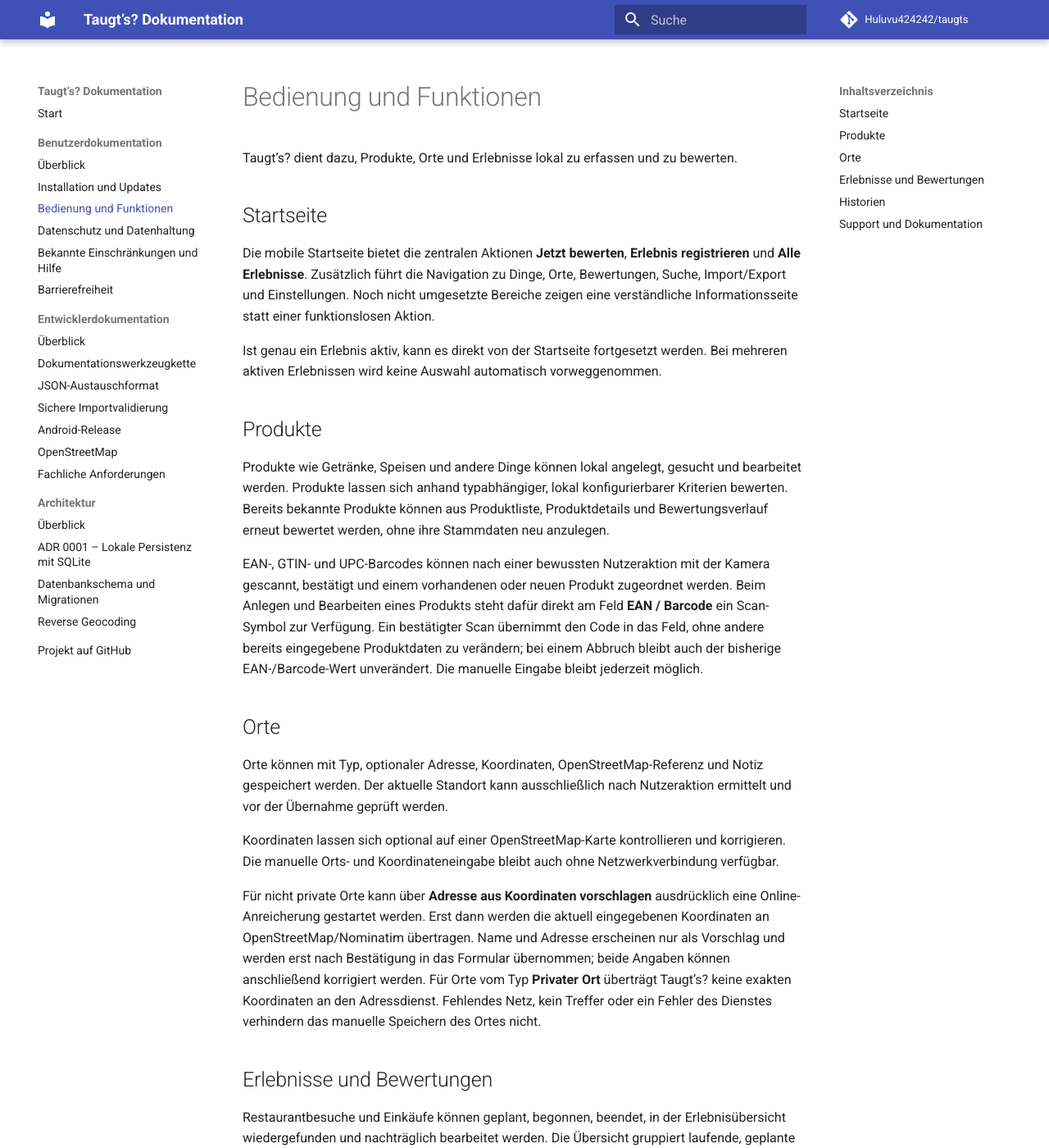
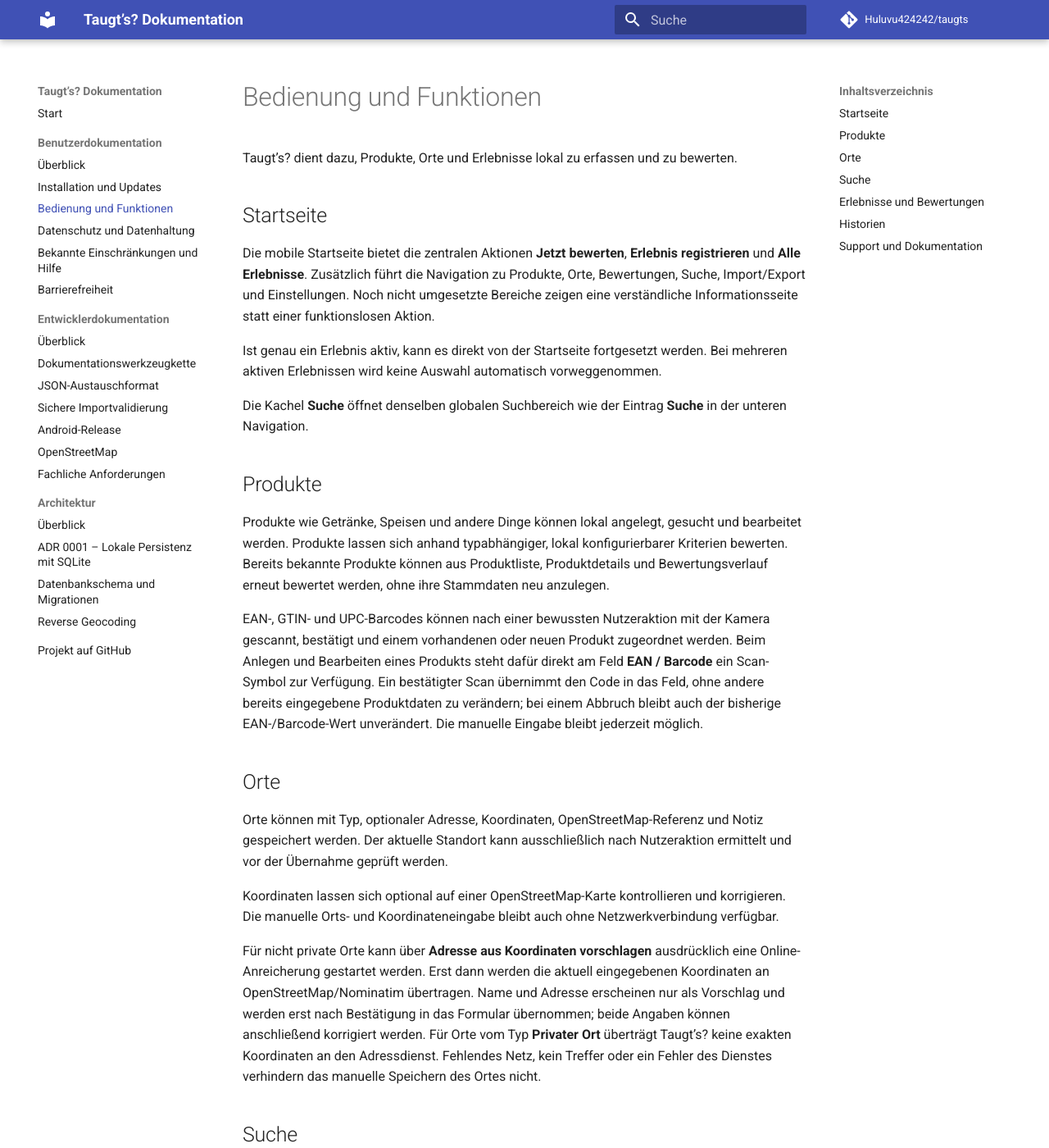
Before and after one commit to Huluvu424242/taugts, an MkDocs documentation site: the page built from docs/benutzer/bedienung.md, in a window 1280 px wide and 1400 px high. Shown: the whole window at 82% size. Built offline with MkDocs 1.6.1 and Material for MkDocs 9.7.7, drawn with Linux system fonts in a browser that asks for light colours; comment, search, counter and statistics services are not loaded; some of the changed text lies outside the part shown.

Commit message:
Bug #182: Such-Einstieg dokumentieren

```diff
--- a/docs/benutzer/bedienung.md
+++ b/docs/benutzer/bedienung.md
@@ -4,9 +4,11 @@ Taugt’s? dient dazu, Produkte, Orte und Erlebnisse lokal zu erfassen und zu be
 
 ## Startseite
 
-Die mobile Startseite bietet die zentralen Aktionen **Jetzt bewerten**, **Erlebnis registrieren** und **Alle Erlebnisse**. Zusätzlich führt die Navigation zu Dinge, Orte, Bewertungen, Suche, Import/Export und Einstellungen. Noch nicht umgesetzte Bereiche zeigen eine verständliche Informationsseite statt einer funktionslosen Aktion.
+Die mobile Startseite bietet die zentralen Aktionen **Jetzt bewerten**, **Erlebnis registrieren** und **Alle Erlebnisse**. Zusätzlich führt die Navigation zu Produkte, Orte, Bewertungen, Suche, Import/Export und Einstellungen. Noch nicht umgesetzte Bereiche zeigen eine verständliche Informationsseite statt einer funktionslosen Aktion.
 
 Ist genau ein Erlebnis aktiv, kann es direkt von der Startseite fortgesetzt werden. Bei mehreren aktiven Erlebnissen wird keine Auswahl automatisch vorweggenommen.
+
+Die Kachel **Suche** öffnet denselben globalen Suchbereich wie der Eintrag **Suche** in der unteren Navigation.
 
 ## Produkte
 
@@ -21,6 +23,10 @@ Orte können mit Typ, optionaler Adresse, Koordinaten, OpenStreetMap-Referenz un
 Koordinaten lassen sich optional auf einer OpenStreetMap-Karte kontrollieren und korrigieren. Die manuelle Orts- und Koordinateneingabe bleibt auch ohne Netzwerkverbindung verfügbar.
 
 Für nicht private Orte kann über **Adresse aus Koordinaten vorschlagen** ausdrücklich eine Online-Anreicherung gestartet werden. Erst dann werden die aktuell eingegebenen Koordinaten an OpenStreetMap/Nominatim übertragen. Name und Adresse erscheinen nur als Vorschlag und werden erst nach Bestätigung in das Formular übernommen; beide Angaben können anschließend korrigiert werden. Für Orte vom Typ **Privater Ort** überträgt Taugt’s? keine exakten Koordinaten an den Adressdienst. Fehlendes Netz, kein Treffer oder ein Fehler des Dienstes verhindern das manuelle Speichern des Ortes nicht.
+
+## Suche
+
+Die globale Suche arbeitet vollständig auf dem lokalen Datenbestand. Sie kann gemeinsam oder gezielt Produkte, Orte, Erlebnisse sowie historische Bewertungen und Preisbeobachtungen durchsuchen. Je nach Suchbereich stehen zusätzliche Filter wie Erlebnistyp, Status oder Historienart zur Verfügung. Historische Treffer führen ihren gespeicherten Erlebnis-, Produkt- oder Ortskontext mit.
 
 ## Erlebnisse und Bewertungen
 
```
